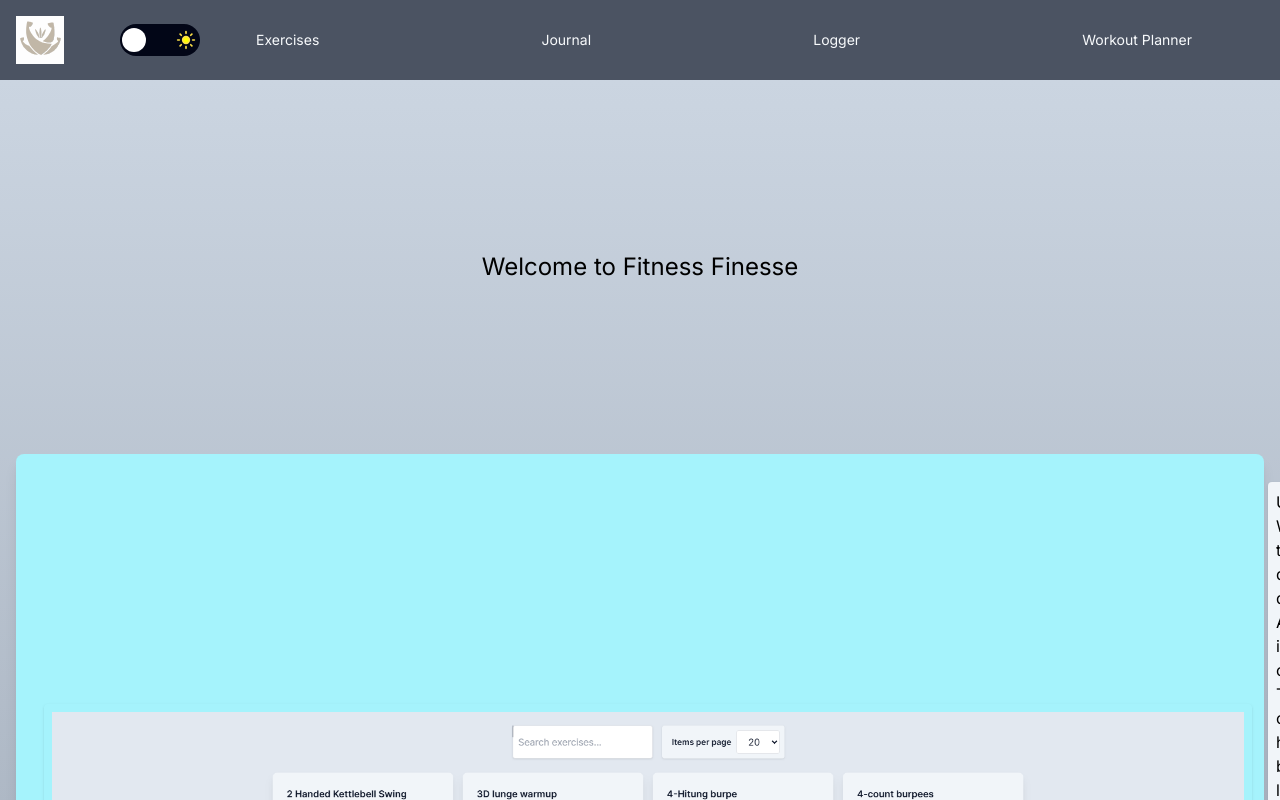
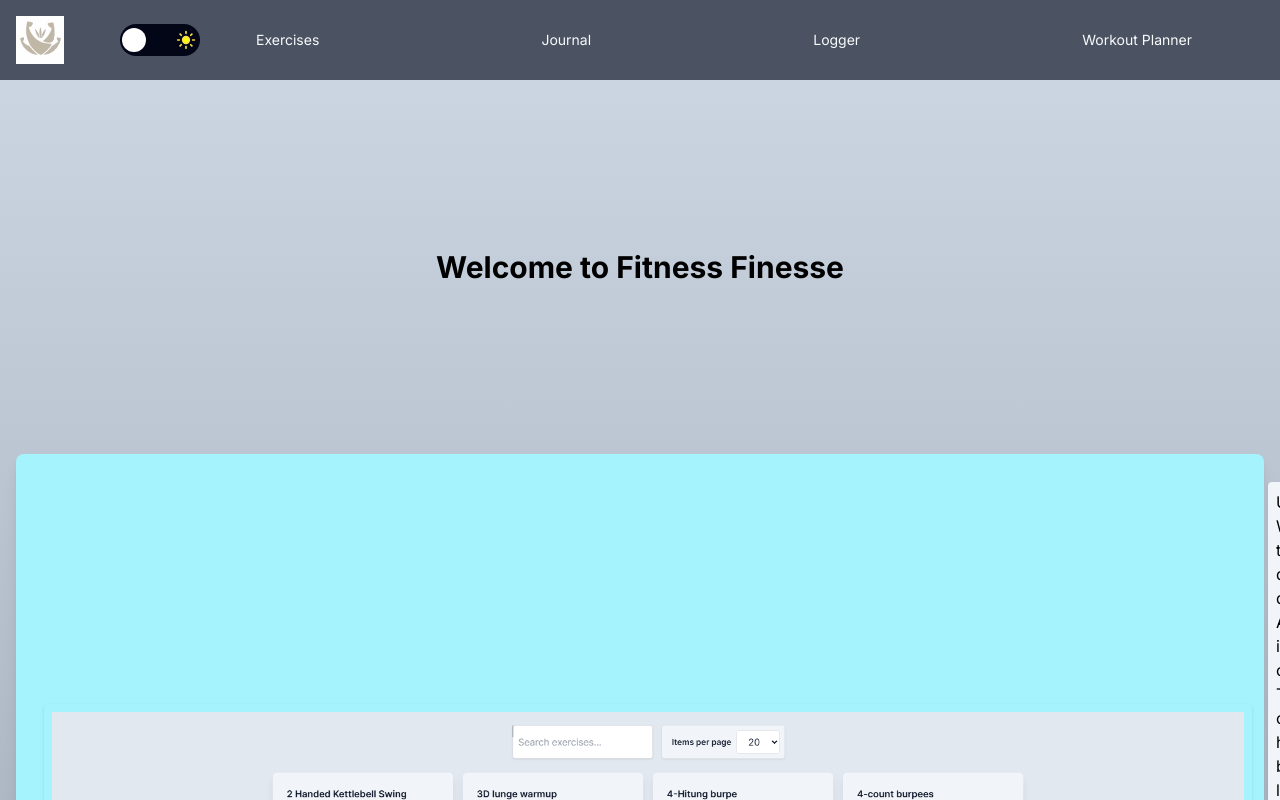
Before and after one commit to Norcrossover/fitness-finesse, a Next.js app: page / in a window 1280 px wide. Shown: the top 800 px of the page. Built offline with nearby package versions, Linux system fonts and the light colour scheme.

Commit message:
Update h1 of Landing Page

```diff
--- a/app/page.tsx
+++ b/app/page.tsx
@@ -6,7 +6,9 @@
   return (
     <main className="h-full w-full grid grid-rows-12 gap-4 items-center justify-items-center p-4">
       <div className="row-span-1 flex items-center justify-center w-full">
-        <h1 className="text-2xl text-center">Welcome to Fitness Finesse</h1>
+        <h1 className="text-3xl font-bold text-center">
+          Welcome to Fitness Finesse
+        </h1>
       </div>
       <div className="row-span-10 grid grid-rows-3 gap-4 size-full">
         <div className="row-span-1 bg-cyan-200 p-5 shadow-lg rounded-lg">
```
